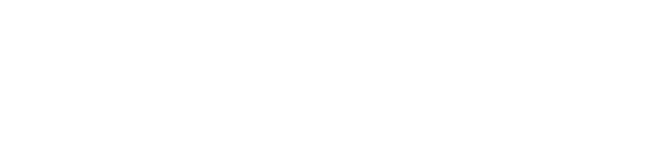
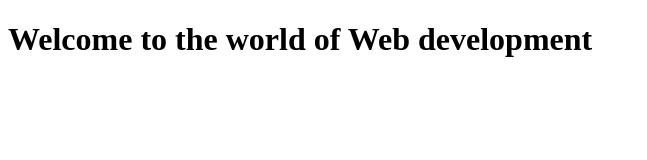
Before and after one commit to acciojob/getting-started-why-software-shubhamchandge, a website: page main.html in a window 1280 px wide. Shown: the whole page, without its empty margins (0-647 px from the left). Drawn offline with Linux system fonts and the light colour scheme.

Commit message:
created a submission

```diff
--- a/main.html
+++ b/main.html
@@ -8,6 +8,9 @@
 
 <body>
 	<!-- the entire body must be written by student -->
+	<div id="text">
+		 <h1> Welcome to the world of Web development  </h1>
+	</div>
 
 
 
```
